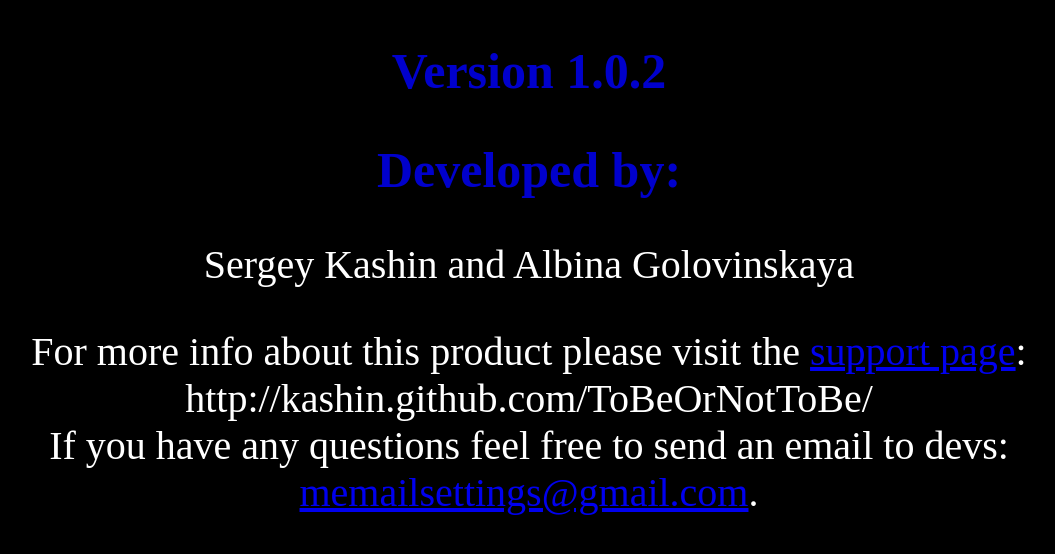
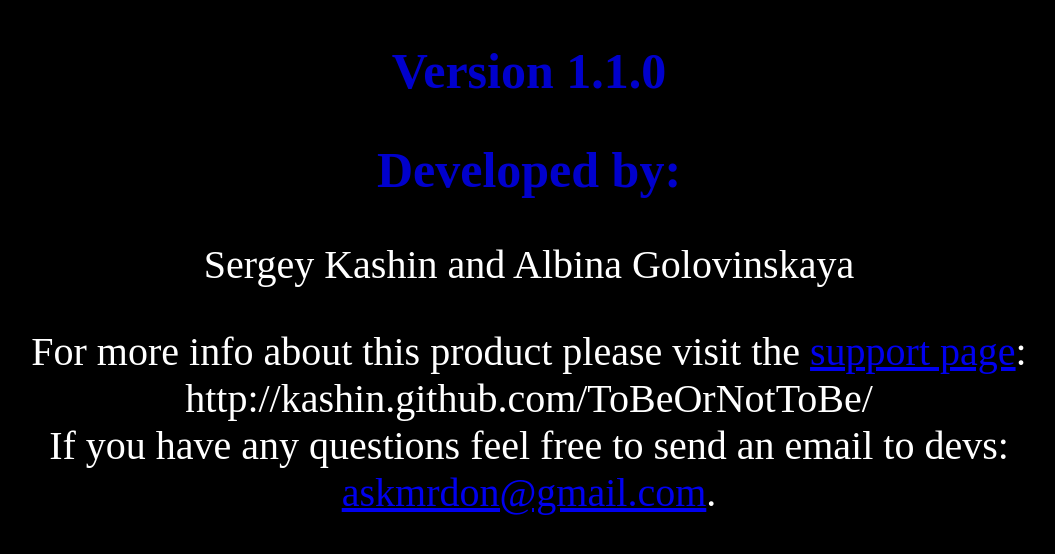
Before and after one commit to kashin/ToBeOrNotToBe, a plain HTML site: page assets/About.htm in a window 1280 px wide. Shown: the whole page, without its empty margins (111-1166 px from the left). Drawn offline with Linux system fonts and the light colour scheme.

Commit message:
Version 1.1.0 is ready.

```diff
--- a/assets/About.htm
+++ b/assets/About.htm
@@ -2,7 +2,7 @@
 <html>
  <body style="background:black;">
     <h2 style="color:#0000CC;text-align:center;font-size:50px;">
-    Version 1.0.2
+    Version 1.1.0
     </h2>
 
     <h2 style="color:#0000CC;text-align:center;font-size:50px;">
@@ -18,7 +18,7 @@
     <p style="color:white; text-align:center;font-size:40px">
         For more info about this product please visit the <a href="http://kashin.github.com/ToBeOrNotToBe/">support page</a>: http://kashin.github.com/ToBeOrNotToBe/
         <br/>
-        If you have any questions feel free to send an email to devs: <a href="mailto:memailsettings@gmail.com">memailsettings@gmail.com</a>.
+        If you have any questions feel free to send an email to devs: <a href="mailto:askmrdon@gmail.com">askmrdon@gmail.com</a>.
     </p>
 
  </body>
--- a/bar-descriptor.xml
+++ b/bar-descriptor.xml
@@ -39,7 +39,7 @@
     <!-- A string value of the format <0-999>.<0-999>.<0-999> that represents application version which can be used to check for application upgrade.
          Values can also be 1-part or 2-part. It is not necessary to have a 3-part value.
          An updated version of application must have a versionNumber value higher than the previous version. Required. -->
-    <versionNumber>1.0.2</versionNumber>
+    <versionNumber>1.1.0</versionNumber>
     <packageLocale>en-US,ru</packageLocale>
 
     <!-- Fourth digit segment of the package version. First three segments are taken from the
```
